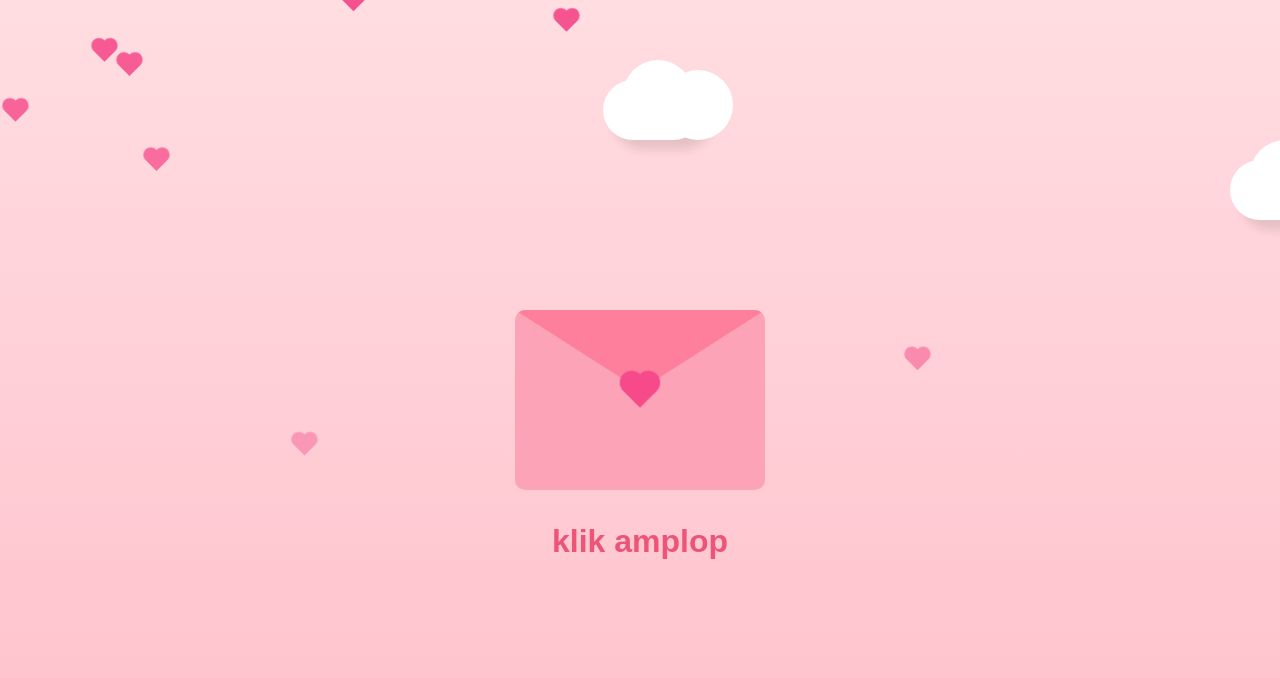
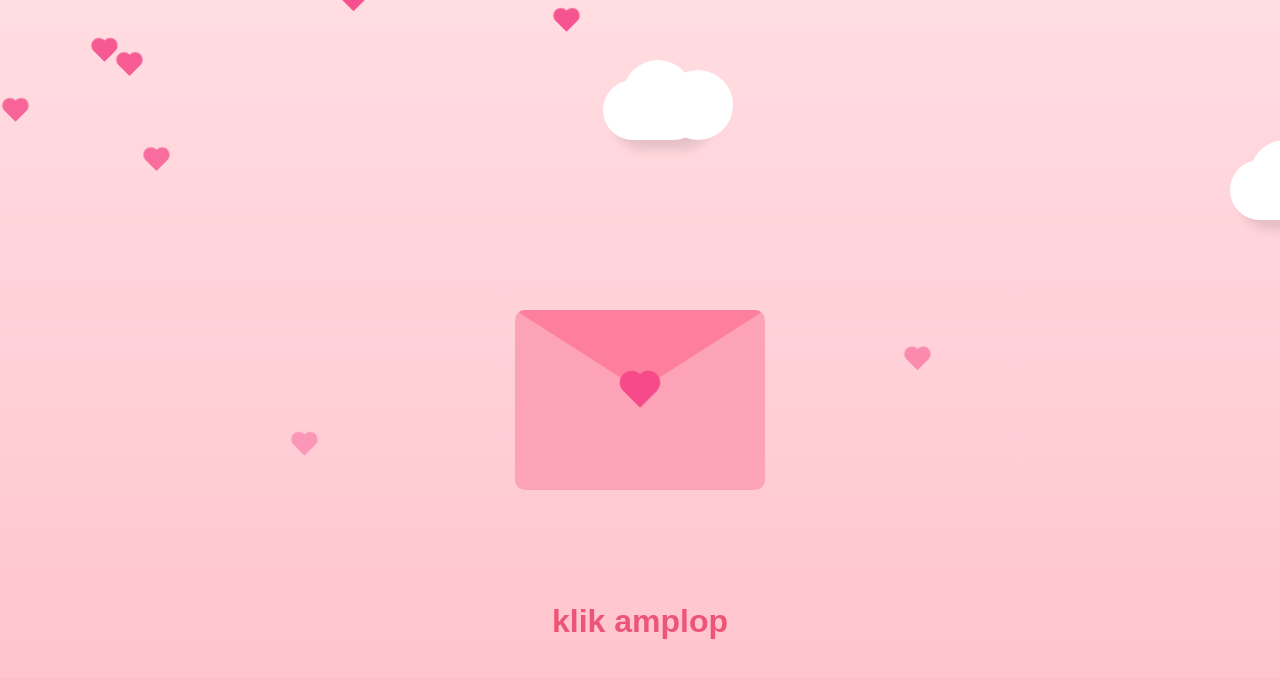
Before and after one commit to arkaadri/mail-in-the-morning, a plain HTML site: page index.html in a window 1280 px wide. Drawn offline with Linux system fonts and the light colour scheme.

Commit message:
Add files via upload

```diff
--- a/index.html
+++ b/index.html
@@ -190,7 +190,7 @@
           position: absolute;
           display: flex;
           justify-content: center;
-          bottom: 15pc;
+          bottom: 10pc;
           color: #EC5578;
         }
 
```
